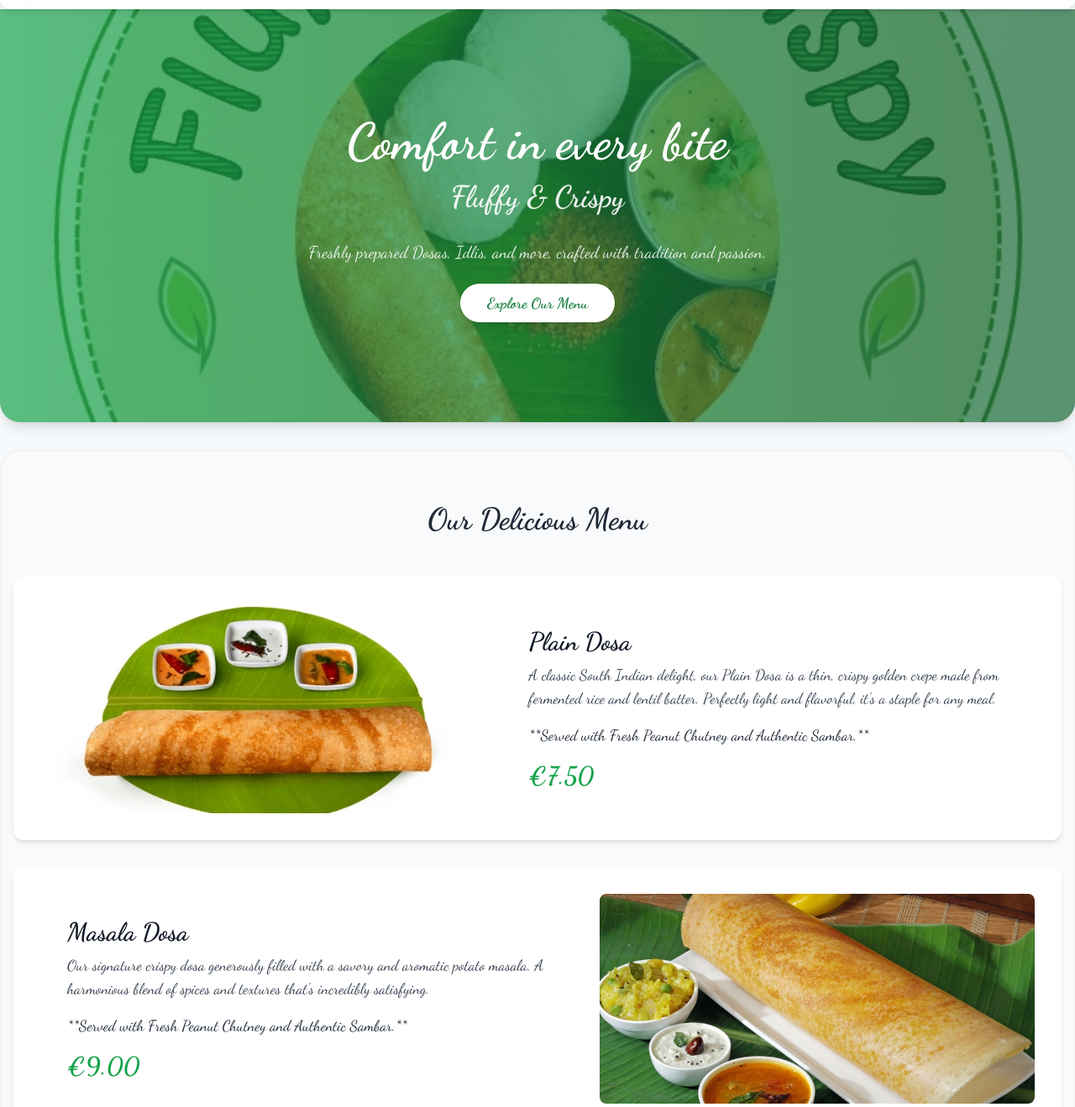
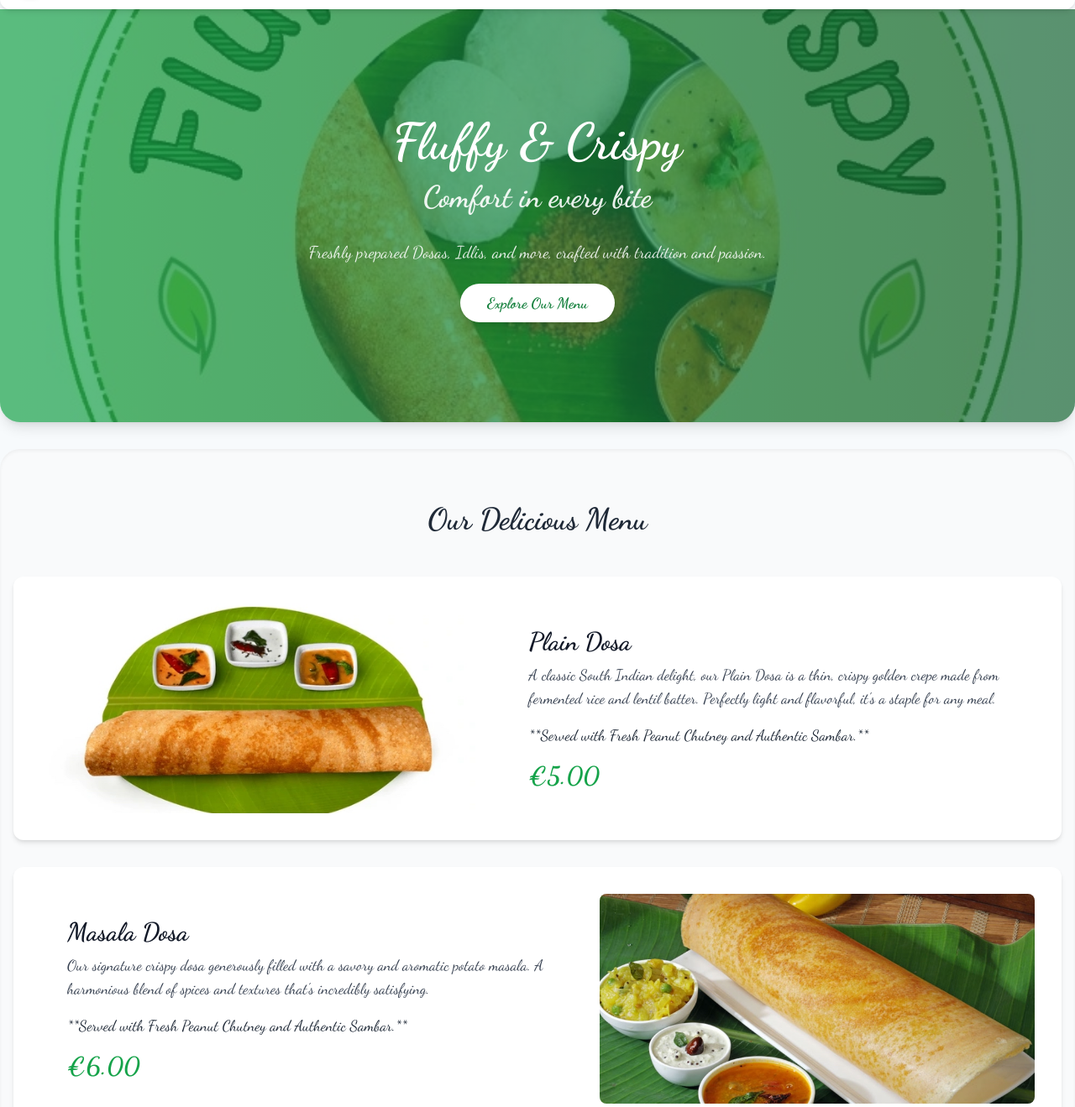
Before and after one commit to Kiran520/fluffy-crispy-kitchen, a plain HTML site: page index.html in a window 1280 px wide. Shown: the part 61-1380 px from the top of the page at 84% size. Drawn offline with nearby package versions, Linux system fonts and the light colour scheme.

Commit message:
Theme updated

```diff
--- a/index.html
+++ b/index.html
@@ -123,10 +123,10 @@
 
         <div class="container mx-auto px-4 relative z-10">
             <h1 class="text-4xl md:text-6xl font-extrabold leading-tight mb-4 animate-fade-in-down">
-                Comfort in every bite
+                Fluffy & Crispy
             </h1>
             <!-- New title below caption -->
-            <h2 class="text-3xl md:text-4xl font-bold mb-8 opacity-90 animate-fade-in-up">Fluffy & Crispy</h2>
+            <h2 class="text-3xl md:text-4xl font-bold mb-8 opacity-90 animate-fade-in-up">Comfort in every bite</h2>
             <p class="text-lg md:text-xl mb-8 opacity-90 animate-fade-in-up">
                 Freshly prepared Dosas, Idlis, and more, crafted with tradition and passion.
             </p>
@@ -148,7 +148,7 @@
                     <h3 class="text-3xl font-semibold text-gray-900 mb-2">Plain Dosa</h3>
                     <p class="text-gray-700 text-lg mb-4">A classic South Indian delight, our Plain Dosa is a thin, crispy golden crepe made from fermented rice and lentil batter. Perfectly light and flavorful, it's a staple for any meal.</p>
                     <p class="text-gray-800 font-medium text-lg">**Served with Fresh Peanut Chutney and Authentic Sambar.**</p>
-                    <span class="block text-3xl font-bold text-green-600 mt-4">€7.50</span>
+                    <span class="block text-3xl font-bold text-green-600 mt-4">€5.00</span>
                 </div>
             </div>
 
@@ -159,7 +159,7 @@
                     <h3 class="text-3xl font-semibold text-gray-900 mb-2">Masala Dosa</h3>
                     <p class="text-gray-700 text-lg mb-4">Our signature crispy dosa generously filled with a savory and aromatic potato masala. A harmonious blend of spices and textures that's incredibly satisfying.</p>
                     <p class="text-gray-800 font-medium text-lg">**Served with Fresh Peanut Chutney and Authentic Sambar.**</p>
-                    <span class="block text-3xl font-bold text-green-600 mt-4">€9.00</span>
+                    <span class="block text-3xl font-bold text-green-600 mt-4">€6.00</span>
                 </div>
             </div>
 
@@ -170,7 +170,7 @@
                     <h3 class="text-3xl font-semibold text-gray-900 mb-2">Idly</h3>
                     <p class="text-gray-700 text-lg mb-4">Three soft, fluffy, and perfectly steamed rice cakes. These light and healthy idlis are a delightful and wholesome option, ideal for breakfast or a light meal.</p>
                     <p class="text-gray-800 font-medium text-lg">**Served with Fresh Peanut Chutney and Authentic Sambar.**</p>
-                    <span class="block text-3xl font-bold text-green-600 mt-4">€6.50</span>
+                    <span class="block text-3xl font-bold text-green-600 mt-4">€5.00</span>
                 </div>
             </div>
 
```
